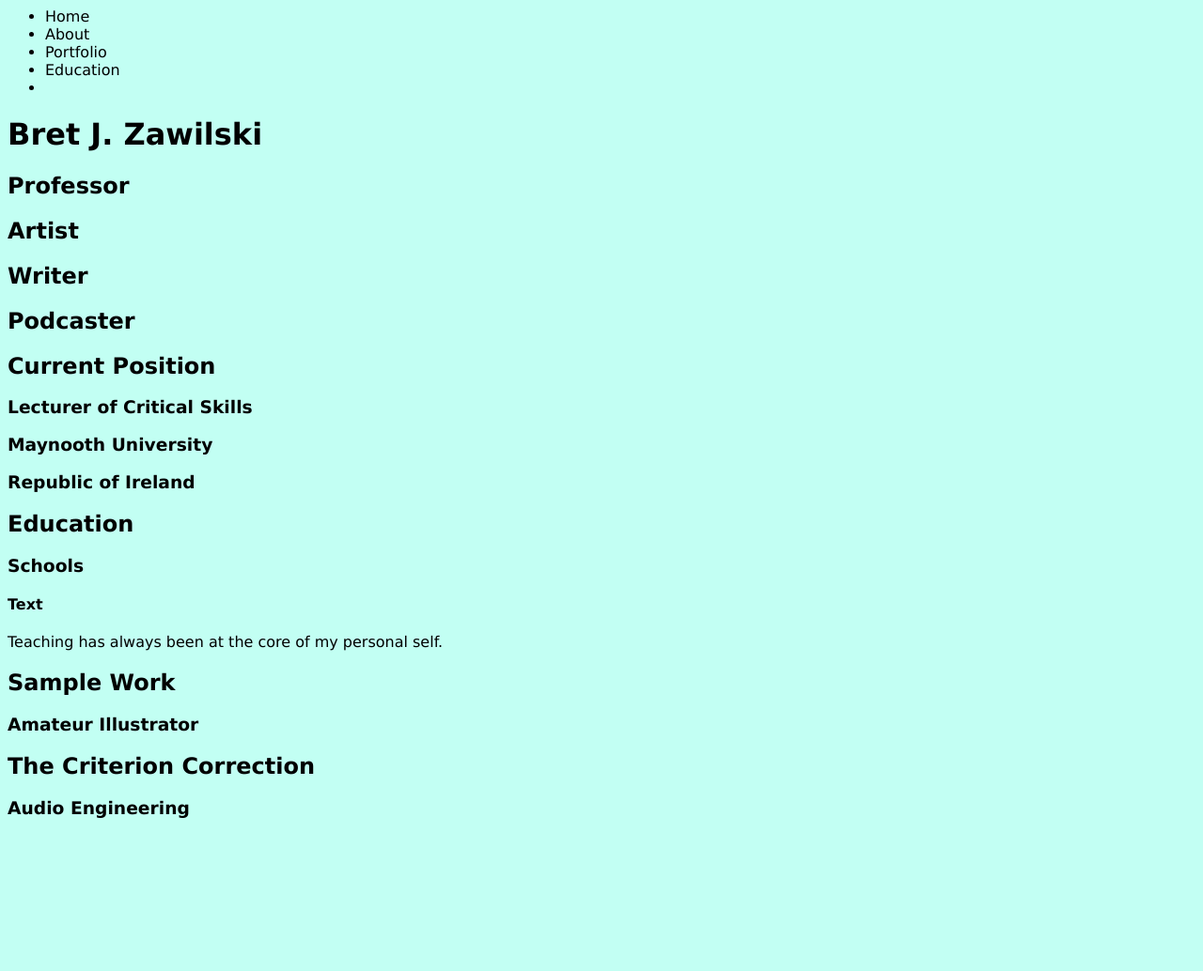
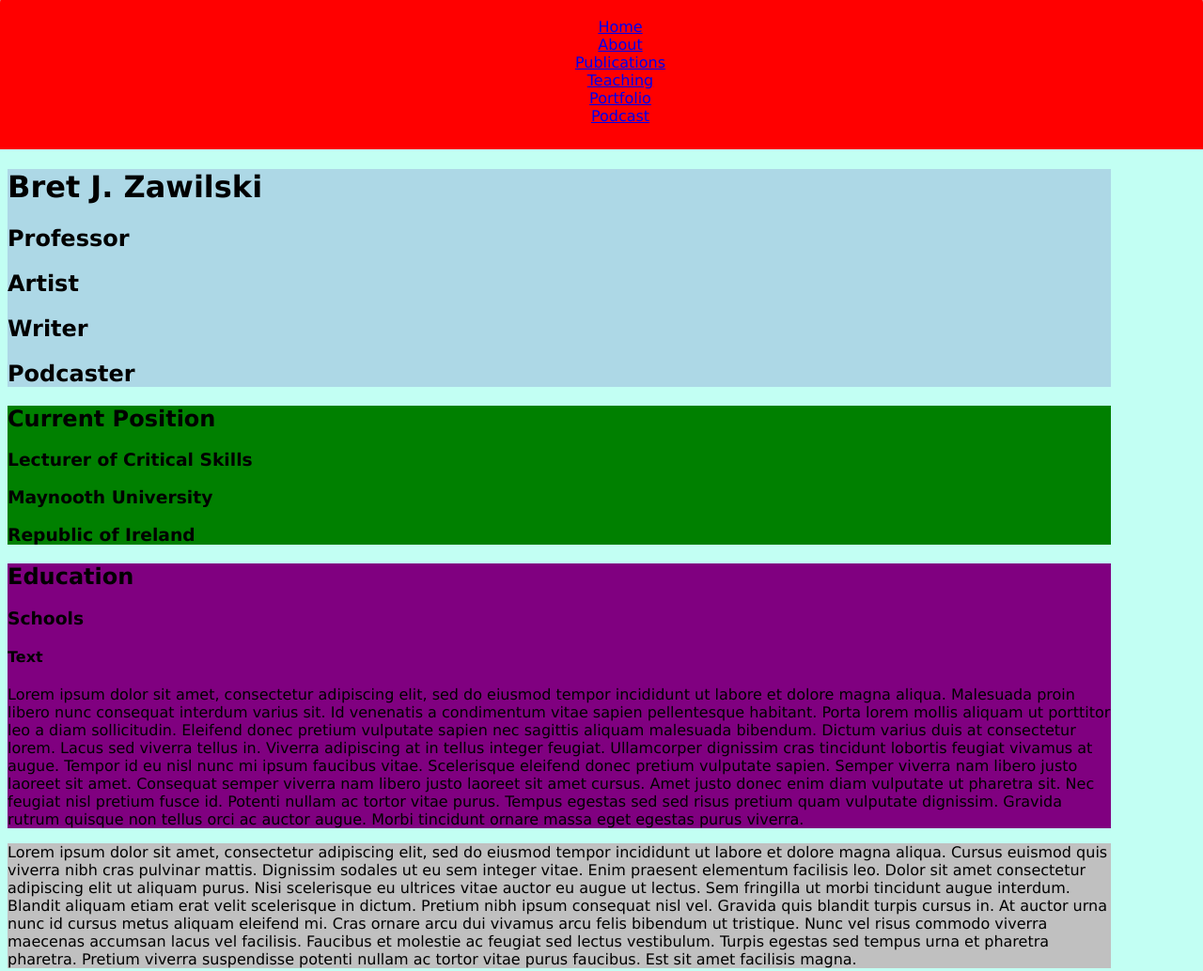
Before and after one commit to bretzawilski/new-portfolio, a plain HTML site: page index.html in a window 1280 px wide. Shown: the top 1034 px of the page at 94% size. Before the commit the page ends 890 px from the top, so only its background shows below. Drawn offline with Linux system fonts and the light colour scheme.

```diff
--- a/index.html
+++ b/index.html
@@ -2,51 +2,55 @@
 
 <head>
     <title>Bret J. Zawilski | Artist, Writer, Lecturer of Critical Skills</title>
-        <meta charset="utf-8">
-        <link rel="stylesheet" type="text/css" href="style.css">
+    <meta charset="utf-8">
+    <link rel="stylesheet" type="text/css" href="style.css">
 </head>
 
 <body>
-    <div id="menu">
+    <nav class="red-background">
         <ul>
-            <li>Home</li>
-            <li>About</li>
-            <li>Portfolio</li>
-            <li>Education</li>
-            <li></li>
+            <li><a href="#intro">Home</a></li>
+            <li><a href="#position">About</a></li>
+            <li><a href="#publications">Publications</a></li>
+            <li><a href="#pedagogy">Teaching</a></li>
+            <li><a href="#portfolio">Portfolio</a></li>
+            <li><a href="#podcasting">Podcast</a></li>
         </ul>
-    </div>
-    <div id="main">
-        <div id="intro">
+    </nav>
+    <main>
+        <div id="intro" class="blue-background">
             <h1>Bret J. Zawilski</h1>
             <h2>Professor</h2>
             <h2>Artist</h2>
             <h2>Writer</h2>
             <h2>Podcaster</h2>
         </div>
-        <div id="position">
+        <div id="position" class="green-background">
             <h2>Current Position</h2>
             <h3>Lecturer of Critical Skills</h3>
             <h3>Maynooth University</h3>
             <h3>Republic of Ireland</h3>
         </div>
-        <div id="publications">
+        <div id="publications" class="purple-background">
             <h2>Education</h2>
             <h3>Schools</h3>
             <h4>Text</h4>
+            <p>Lorem ipsum dolor sit amet, consectetur adipiscing elit, sed do eiusmod tempor incididunt ut labore et dolore magna aliqua. Malesuada proin libero nunc consequat interdum varius sit. Id venenatis a condimentum vitae sapien pellentesque habitant. Porta lorem mollis aliquam ut porttitor leo a diam sollicitudin. Eleifend donec pretium vulputate sapien nec sagittis aliquam malesuada bibendum. Dictum varius duis at consectetur lorem. Lacus sed viverra tellus in. Viverra adipiscing at in tellus integer feugiat. Ullamcorper dignissim cras tincidunt lobortis feugiat vivamus at augue. Tempor id eu nisl nunc mi ipsum faucibus vitae. Scelerisque eleifend donec pretium vulputate sapien. Semper viverra nam libero justo laoreet sit amet. Consequat semper viverra nam libero justo laoreet sit amet cursus. Amet justo donec enim diam vulputate ut pharetra sit. Nec feugiat nisl pretium fusce id. Potenti nullam ac tortor vitae purus. Tempus egestas sed sed risus pretium quam vulputate dignissim. Gravida rutrum quisque non tellus orci ac auctor augue. Morbi tincidunt ornare massa eget egestas purus viverra.</p>
         </div>
-        <div id="pedagogy">
-            <p>Teaching has always been at the core of my personal self.</p>
+        <div id="pedagogy" class="silver-background">
+            <p>Lorem ipsum dolor sit amet, consectetur adipiscing elit, sed do eiusmod tempor incididunt ut labore et dolore magna aliqua. Cursus euismod quis viverra nibh cras pulvinar mattis. Dignissim sodales ut eu sem integer vitae. Enim praesent elementum facilisis leo. Dolor sit amet consectetur adipiscing elit ut aliquam purus. Nisi scelerisque eu ultrices vitae auctor eu augue ut lectus. Sem fringilla ut morbi tincidunt augue interdum. Blandit aliquam etiam erat velit scelerisque in dictum. Pretium nibh ipsum consequat nisl vel. Gravida quis blandit turpis cursus in. At auctor urna nunc id cursus metus aliquam eleifend mi. Cras ornare arcu dui vivamus arcu felis bibendum ut tristique. Nunc vel risus commodo viverra maecenas accumsan lacus vel facilisis. Faucibus et molestie ac feugiat sed lectus vestibulum. Turpis egestas sed tempus urna et pharetra pharetra. Pretium viverra suspendisse potenti nullam ac tortor vitae purus faucibus. Est sit amet facilisis magna.</p>
         </div>
-        <div id="portfolio">
+        <div id="portfolio" class="orange-background">
             <h2>Sample Work</h2>
             <h3>Amateur Illustrator</h3>
+            <p>Lorem ipsum dolor sit amet, consectetur adipiscing elit, sed do eiusmod tempor incididunt ut labore et dolore magna aliqua. Cursus euismod quis viverra nibh cras pulvinar mattis. Dignissim sodales ut eu sem integer vitae. Enim praesent elementum facilisis leo. Dolor sit amet consectetur adipiscing elit ut aliquam purus. Nisi scelerisque eu ultrices vitae auctor eu augue ut lectus. Sem fringilla ut morbi tincidunt augue interdum. Blandit aliquam etiam erat velit scelerisque in dictum. Pretium nibh ipsum consequat nisl vel. Gravida quis blandit turpis cursus in. At auctor urna nunc id cursus metus aliquam eleifend mi. Cras ornare arcu dui vivamus arcu felis bibendum ut tristique. Nunc vel risus commodo viverra maecenas accumsan lacus vel facilisis. Faucibus et molestie ac feugiat sed lectus vestibulum. Turpis egestas sed tempus urna et pharetra pharetra. Pretium viverra suspendisse potenti nullam ac tortor vitae purus faucibus. Est sit amet facilisis magna.</p>
         </div>
-        <div id="podcasting">
+        <div id="podcasting" class="yellow-background">
             <h2>The Criterion Correction</h2>
             <h3>Audio Engineering</h3>
+            <p>Lorem ipsum dolor sit amet, consectetur adipiscing elit, sed do eiusmod tempor incididunt ut labore et dolore magna aliqua. Cursus euismod quis viverra nibh cras pulvinar mattis. Dignissim sodales ut eu sem integer vitae. Enim praesent elementum facilisis leo. Dolor sit amet consectetur adipiscing elit ut aliquam purus. Nisi scelerisque eu ultrices vitae auctor eu augue ut lectus. Sem fringilla ut morbi tincidunt augue interdum. Blandit aliquam etiam erat velit scelerisque in dictum. Pretium nibh ipsum consequat nisl vel. Gravida quis blandit turpis cursus in. At auctor urna nunc id cursus metus aliquam eleifend mi. Cras ornare arcu dui vivamus arcu felis bibendum ut tristique. Nunc vel risus commodo viverra maecenas accumsan lacus vel facilisis. Faucibus et molestie ac feugiat sed lectus vestibulum. Turpis egestas sed tempus urna et pharetra pharetra. Pretium viverra suspendisse potenti nullam ac tortor vitae purus faucibus. Est sit amet facilisis magna.</p>
         </div>
-    </div>
+    </main>
 </body>
 
 </htmL>
--- a/style.css
+++ b/style.css
@@ -3,6 +3,50 @@ html {
     background-color: #C2FFF3;
 }
 
+nav {
+	border-color: red;
+	border-width: 10px;
+	border-style: solid;
+	/*Radius is unneccesary here. Just for testing. Starts upper left. */
+	border-radius: 10px 10px 0px 0px;
+	text-align: center;
+
+	margin: -15px -98px 0px -8px;
+
+}
+
+nav>ul {
+	list-style: none;
+}
+
 body {
     font-family: Verdana,sans-serif;
 }
+
+.red-background {
+	background-color: red;
+}
+
+.orange-background {
+	background-color: orange;
+}
+
+.blue-background {
+	background-color: lightblue;
+}
+
+.silver-background {
+	background-color: silver;
+}
+
+.green-background {
+	background-color: green;
+}
+
+.purple-background {
+	background-color: purple;
+}
+
+.yellow-background {
+	background-color: yellow;
+}
```
